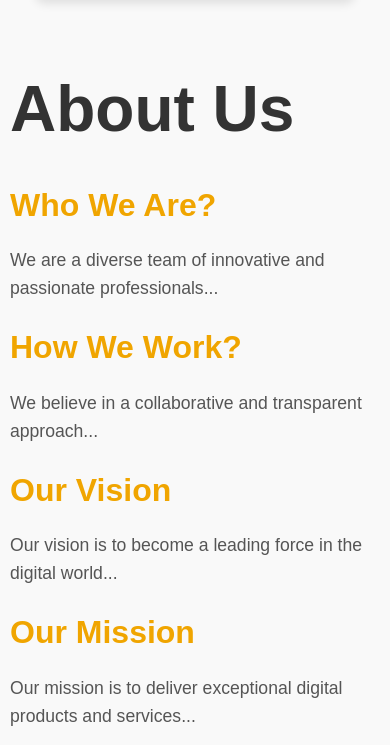
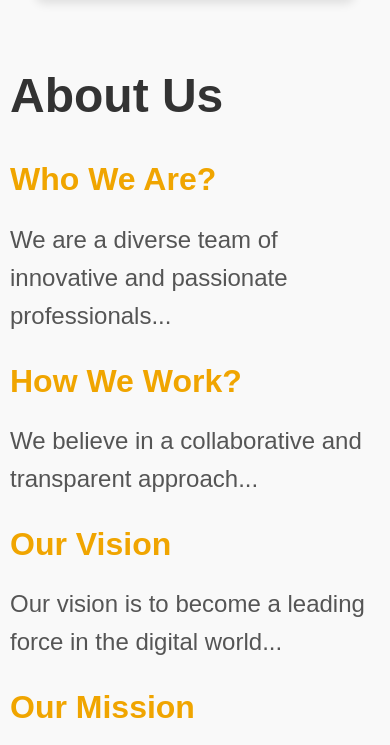
Before and after one commit to MYousuf-Codes/Agency-Landing-Page-, a plain HTML site: page index.html in a window 390 px wide. Shown: the part 1334-2079 px from the top of the page. Drawn offline with Linux system fonts and the light colour scheme.

Commit message:
Update style.css

```diff
--- a/style.css
+++ b/style.css
@@ -269,6 +269,16 @@ header {
         margin-right: 10px;
         width: 320px;
         height: 480px;
+    }
+}
+
+@media (max-width: 480px) {
+    .about-content h1 {
+        font-size: 3rem;
+    }
+    .about-content p {
+        font-size: 1.5rem;
+
     }
 }
 
```
